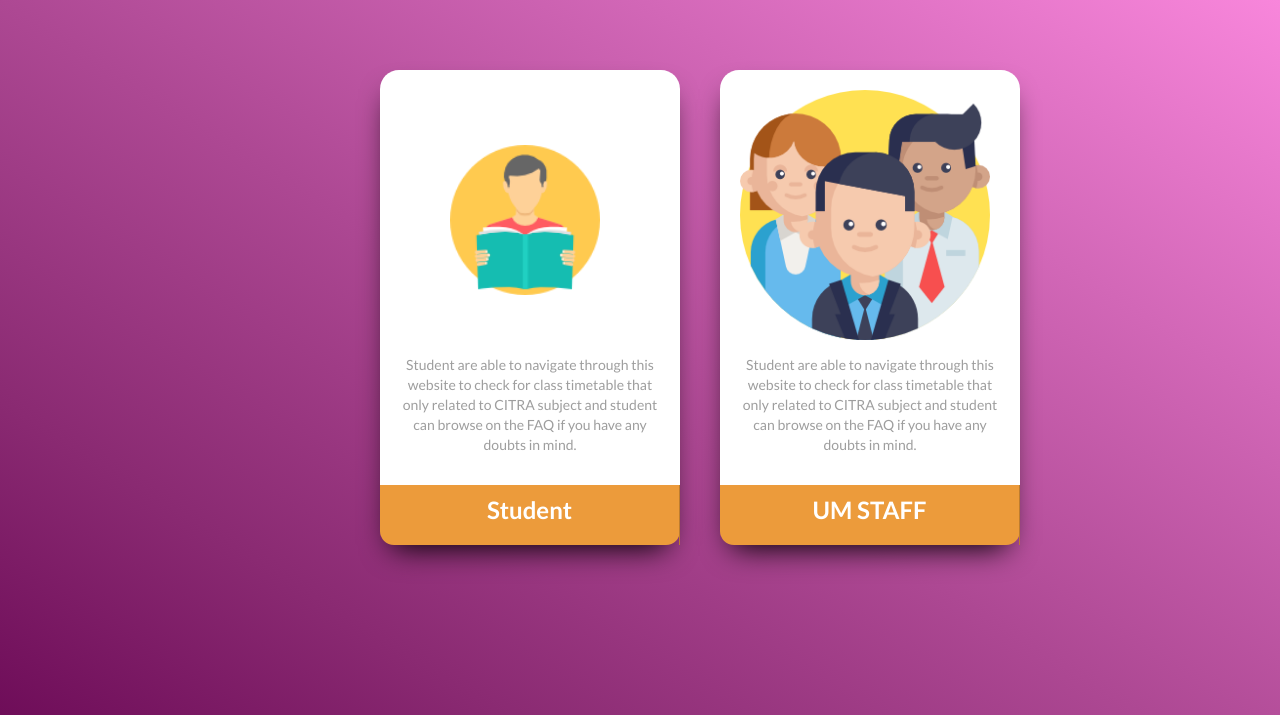
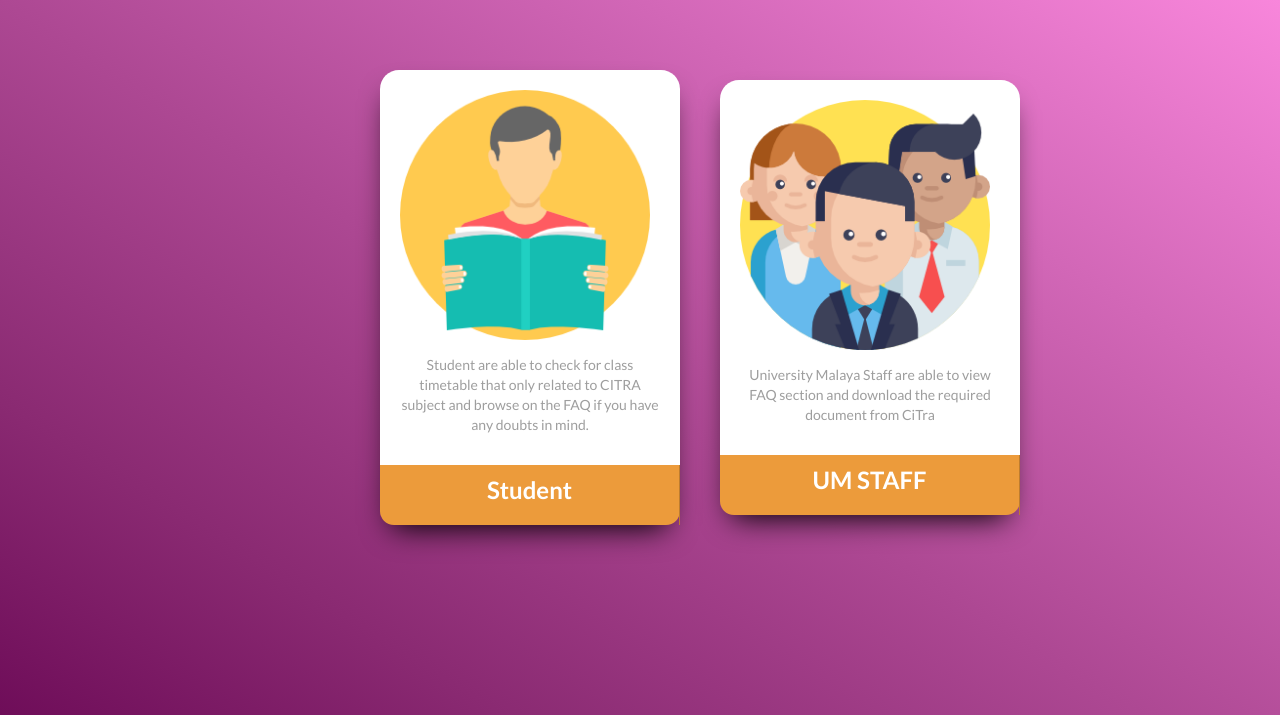
Before and after one commit to mjbxnzr/Citra-information-system, a Django app: page /Home/ in a window 1280 px wide. Shown: the top 715 px of the page. Run offline with Django 3.2, Linux system fonts and the light colour scheme.

Commit message:
updatee the text inside each card

```diff
--- a/Website/Template/Frontpage.html
+++ b/Website/Template/Frontpage.html
@@ -13,7 +13,7 @@
                     <img src="{%static 'icon/student.png'%}">
                 </div>
                 <div class="clash-card__unit-description">
-                  Student are able to navigate through this website to check for class timetable that only related to CITRA subject and student can browse on the FAQ if you have any doubts in mind.
+                  Student are able to check for class timetable that only related to CITRA subject and browse on the FAQ if you have any doubts in mind.
                 </div>
 
                 <div class="clash-card__unit-stats clash-card__unit-stats--student clearfix">
@@ -30,7 +30,7 @@
                     <img src="{%static 'icon/staff.png'%}">
                 </div>
                 <div class="clash-card__unit-description">
-                  Student are able to navigate through this website to check for class timetable that only related to CITRA subject and student can browse on the FAQ if you have any doubts in mind.
+                  University Malaya Staff are able to view FAQ section and download the required document from CiTra
                 </div>
 
                 <div class="clash-card__unit-stats clash-card__unit-stats--UM_STAFF clearfix">
--- a/Website/static/css/Style.css
+++ b/Website/static/css/Style.css
@@ -49,9 +49,9 @@
 
 
 .clash-card__image--student img {
-    width: 150px;
-    top: 75px;
-    left: 70px;
+    width: 250px;
+    top: 20px;
+    left: 20px;
     position: absolute;
 }
 
```
Also changed, not shown: Website/static/Icon/student.png.
